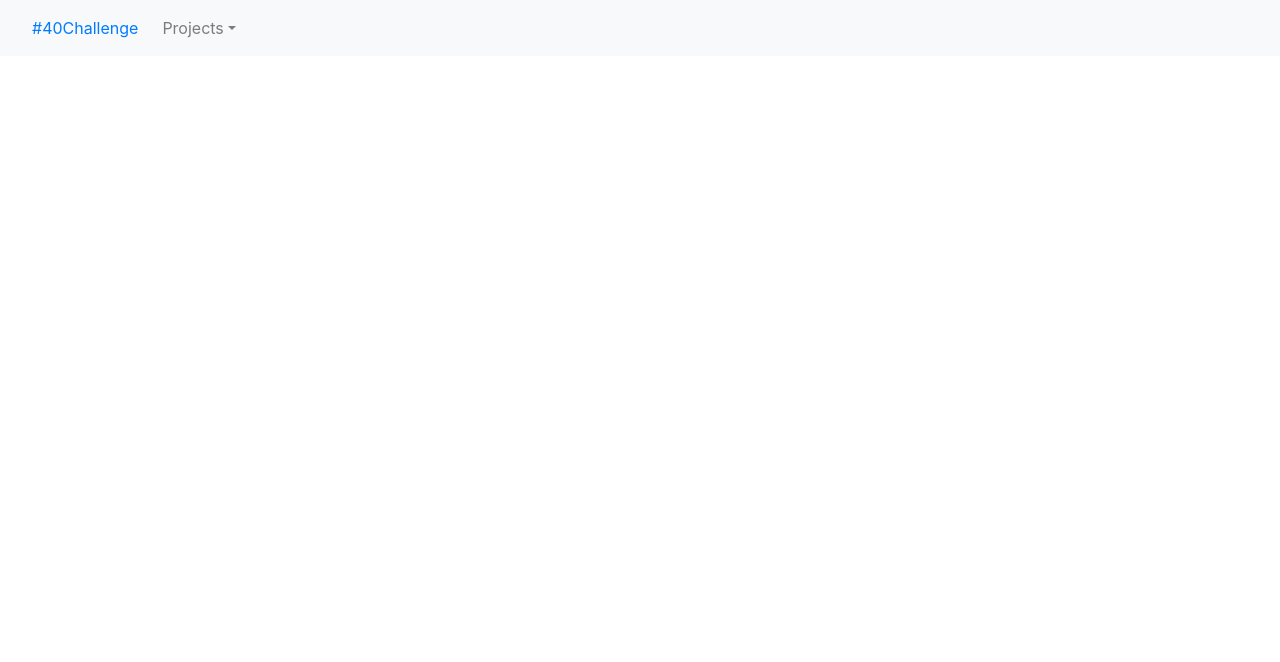
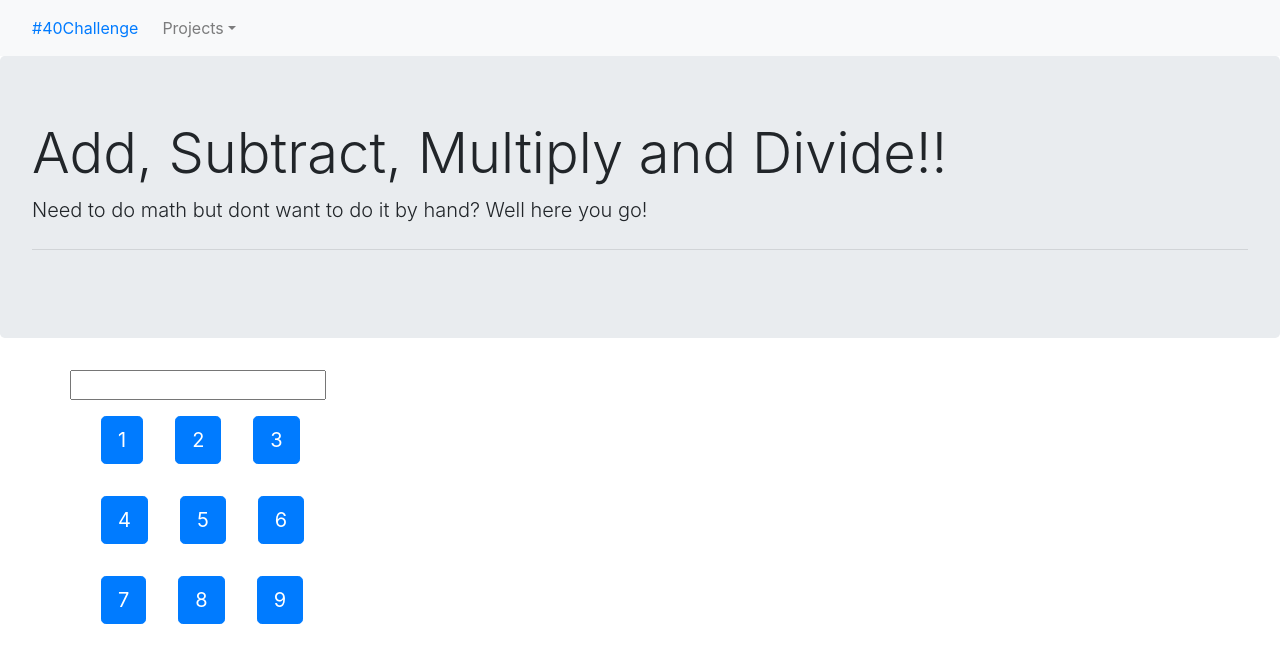
Before and after one commit to jjainga/40projectschallenge, a React (Create React App) app: page /Calculator in a window 1280 px wide. Shown: the top 662 px of the page. Built offline with nearby package versions, Linux system fonts and the light colour scheme.

Commit message:
filtered zero

```diff
--- a/src/App.js
+++ b/src/App.js
@@ -5,6 +5,7 @@ import { BrowserRouter as Router, Route } from "react-router-dom"
 import Home from "./components/Home"
 import Color from "./components/ColorFlip"
 import Counter from "./components/Counter"
+import Calculator from "./components/Calculator"
 //Components
 import Navigate from "./components/Nav/navigate"
 
@@ -17,6 +18,7 @@ function App() {
           <Route exact path="/40projectchallenge" component={Home} />
           <Route exact path="/Color" component={Color} />
           <Route exact path="/Counter" component={Counter} />
+          <Route exact path="/Calculator" component={Calculator} />
       </div>
     </Router>
   );
--- /dev/null
+++ b/src/components/Calculator.js
@@ -0,0 +1,141 @@
+import React, {useState, useEffect} from "react";
+import Title from "./jumbo/title"
+import NumberButton from "./button/numberButton"
+
+
+const Counter = () => {
+
+    const [calculatorMessState] = useState({
+        title: "Add, Subtract, Multiply and Divide!!",
+        message: "Need to do math but dont want to do it by hand? Well here you go!"
+    })
+
+    const [functionState] = useState ([
+        {
+            name:"subtraction",
+            value: "-",
+            id: "subtract"
+        },
+        {
+            name:"addition",
+            value: "+",
+            id: "add"
+        },
+        {
+            name:"multiplication",
+            value: "*",
+            id: "multiply"
+        },
+        {
+            name:"division",
+            value: "/",
+            id: "divide"
+        },
+        {
+            name:"equals",
+            value: "=",
+            id: "equals"
+        }
+    ])
+    const [numberState, setNumberState] = useState([
+        {
+            number: "one",
+            int: 1
+        },
+        {
+            number: "two",
+            int: 2
+        },
+        {
+            number: "three",
+            int: 3
+        },
+        {
+            number: "four",
+            int: 4
+        },
+        {
+            number: "five",
+            int: 5
+        },
+        {
+            number: "six",
+            int: 6
+        },
+        {
+            number: "seven",
+            int: 7
+        },
+        {
+            number: "eight",
+            int: 8
+        },
+        {
+            number: "nine",
+            int: 9
+        },
+        {
+            number: "zero",
+            int: 0
+        }
+    ])
+    const [wholeNumState, setWholeNumState] = useState();
+
+    // const [charState, setCharState] = useState = ([
+    //     {
+    //         character: ".",
+    //         name: "decimal"
+    //     },
+    //     {
+    //         character:"#",
+    //         name: "pound"
+    //     },
+    //     {
+    //         character: "^",
+    //         name: "circumflex"
+    //     },
+    //     {
+    //         character:"%",
+    //         name: "percent"
+    //     }
+    // ])
+    const [displayState, setDisplayState] = useState()
+    useEffect( () => {
+       filterZero()
+    },[])
+
+    const filterZero = async () => {
+        const numbers = await numberState.filter( obj => obj.int > 0)
+        console.log(numbers)
+        setWholeNumState(numbers)
+    }
+
+    return(
+        <div>
+            <Title props={calculatorMessState} />
+            <div className="container mx-auto" style={{width: '500em'}}>
+
+                    <div className="row ">
+                        <input className="" value={displayState}>{displayState}</input>
+                    </div>
+                    <div className="row ">
+                        <div className="col-3">
+                            <div className="d-table-row">
+                                {
+                                    wholeNumState != undefined ?
+                                        wholeNumState.map(obj => <NumberButton props={obj} />)
+                                        :null
+                                }
+                            </div>
+
+                        </div>
+                        <div className="col-4">
+
+                        </div>
+                    </div>
+            </div>
+        </div>
+    )
+}
+
+export default Counter;
--- a/src/components/Nav/navigate.js
+++ b/src/components/Nav/navigate.js
@@ -22,7 +22,7 @@ const Navigate = () => {
                                 <div className="dropdown-menu" aria-labelledby="navbarDropdown">
                                     <Link to="/Color" className={location.pathname === "Color" ? "nav-link active" : "nav-link"} class="dropdown-item" >Color Flip</Link>
                                     <Link to="/Counter" className={location.pathname === "Counter" ? "nav-link active" : "nav-link"} class="dropdown-item" >Counter</Link>
-
+                                    <Link to="/Calculator" className={location.pathname === "Calculator" ? "nav-link active" : "nav-link"} class="dropdown-item" >Calculator</Link>
                                 </div>
                             </li>
 
--- /dev/null
+++ b/src/components/button/numberButton.js
@@ -0,0 +1,13 @@
+import React from "react";
+
+
+
+const NumberButton = (props) => {
+
+
+    console.log(props.props)
+    return (
+        <button type="button" className="btn btn-primary btn-lg m-3" id={props.props.int} name={props.props.number} >{props.props.int}</button>
+          )
+}
+export default NumberButton;
```
